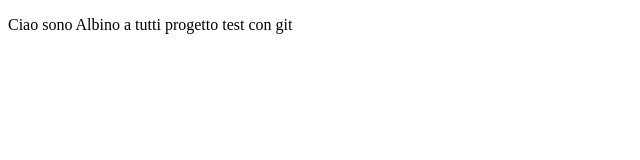
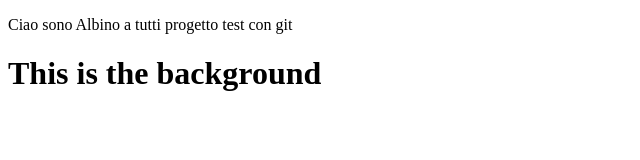
Before and after one commit to a-cirillo/background-generator, a plain HTML site: page index.html in a window 1280 px wide. Shown: the whole page, without its empty margins (0-640 px from the left). Drawn offline with Linux system fonts and the light colour scheme.

Commit message:
add h1 to index

```diff
--- a/index.html
+++ b/index.html
@@ -7,6 +7,7 @@
 </head>
 <body>
 <p class="class1">Ciao sono Albino a tutti progetto test con git</p>
+<h1>This is the background</h1>
 </body>
 <script src="script.js"></script>
 </html>
```
